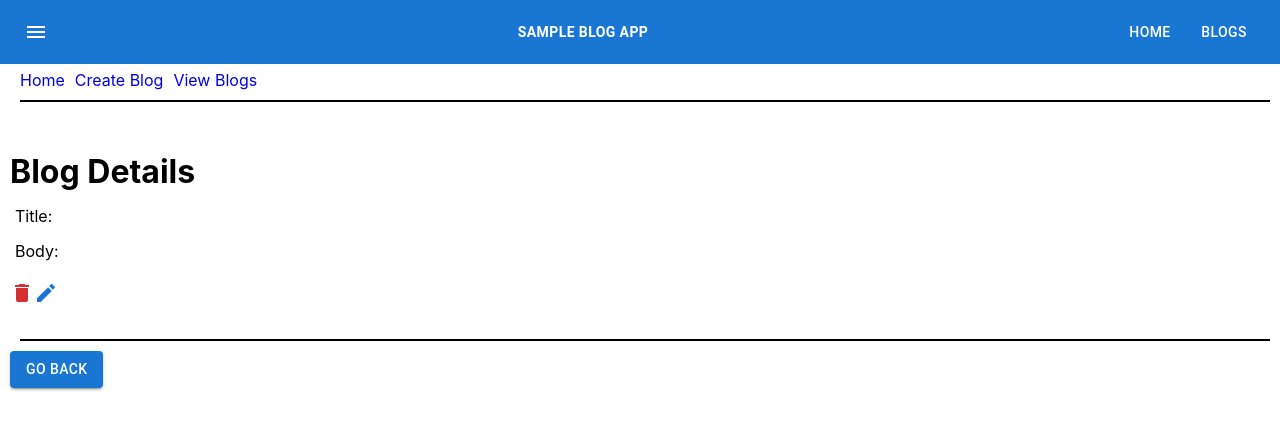
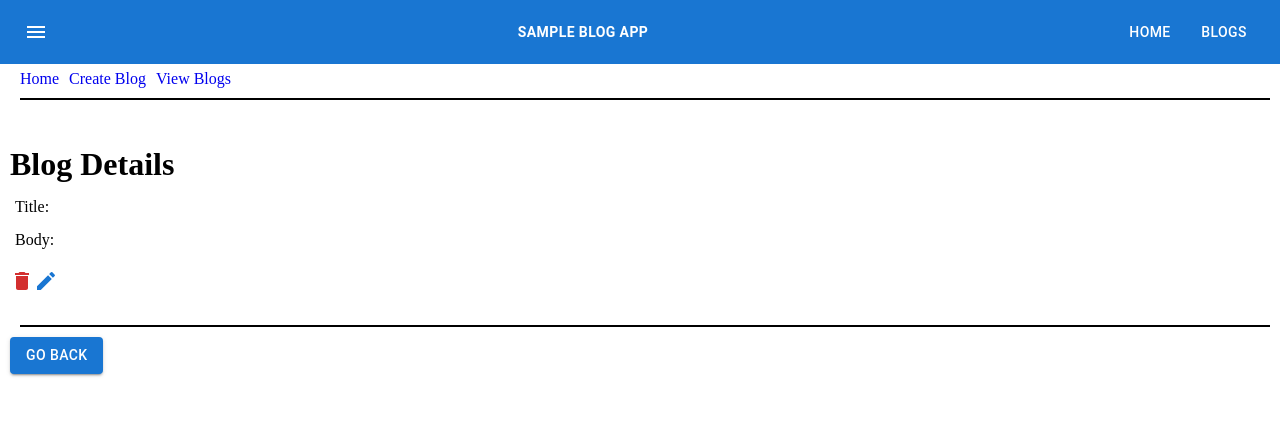
Before and after one commit to stefanappdev/blogger-frontend, a React (Create React App) app: page /blogs/details/1 in a window 1280 px wide. Shown: the top 430 px of the page. Built offline with nearby package versions, Linux system fonts and the light colour scheme; no server answers.

Commit message:
frontend react dcripts updated

```diff
--- a/package.json
+++ b/package.json
@@ -13,7 +13,7 @@
     "react": "^18.2.0",
     "react-dom": "^18.2.0",
     "react-router-dom": "^6.14.0",
-    "react-scripts": "^1.1.5",
+    "react-scripts": "5.0.0",
     "web-vitals": "^2.1.4"
   },
   "scripts": {
--- a/src/components/Blogs_view/Blogdetails.js
+++ b/src/components/Blogs_view/Blogdetails.js
@@ -32,8 +32,8 @@
         'Content-Type':'application/json',
       })
       .then(resp=>{
-        resp.status
-        setStatus(resp.status)
+        resp.status()
+        setStatus(resp.status())
       })
 
         delay();
--- a/src/index.css
+++ /dev/null
@@ -1,13 +0,0 @@
-body {
-  margin: 0;
-  font-family: -apple-system, BlinkMacSystemFont, 'Segoe UI', 'Roboto', 'Oxygen',
-    'Ubuntu', 'Cantarell', 'Fira Sans', 'Droid Sans', 'Helvetica Neue',
-    sans-serif;
-  -webkit-font-smoothing: antialiased;
-  -moz-osx-font-smoothing: grayscale;
-}
-
-code {
-  font-family: source-code-pro, Menlo, Monaco, Consolas, 'Courier New',
-    monospace;
-}
--- a/src/index.js
+++ b/src/index.js
@@ -1,8 +1,7 @@
 import React from 'react';
 import ReactDOM from 'react-dom/client';
 import { BrowserRouter as Router } from 'react-router-dom';
-import './index.css';
-import App from './App';
+import App from './App.js';
 const root = ReactDOM.createRoot(document.getElementById('root'));
 root.render(
 
```
Also changed, not shown: 10 other files (tests, documents, lock files or other folders).
